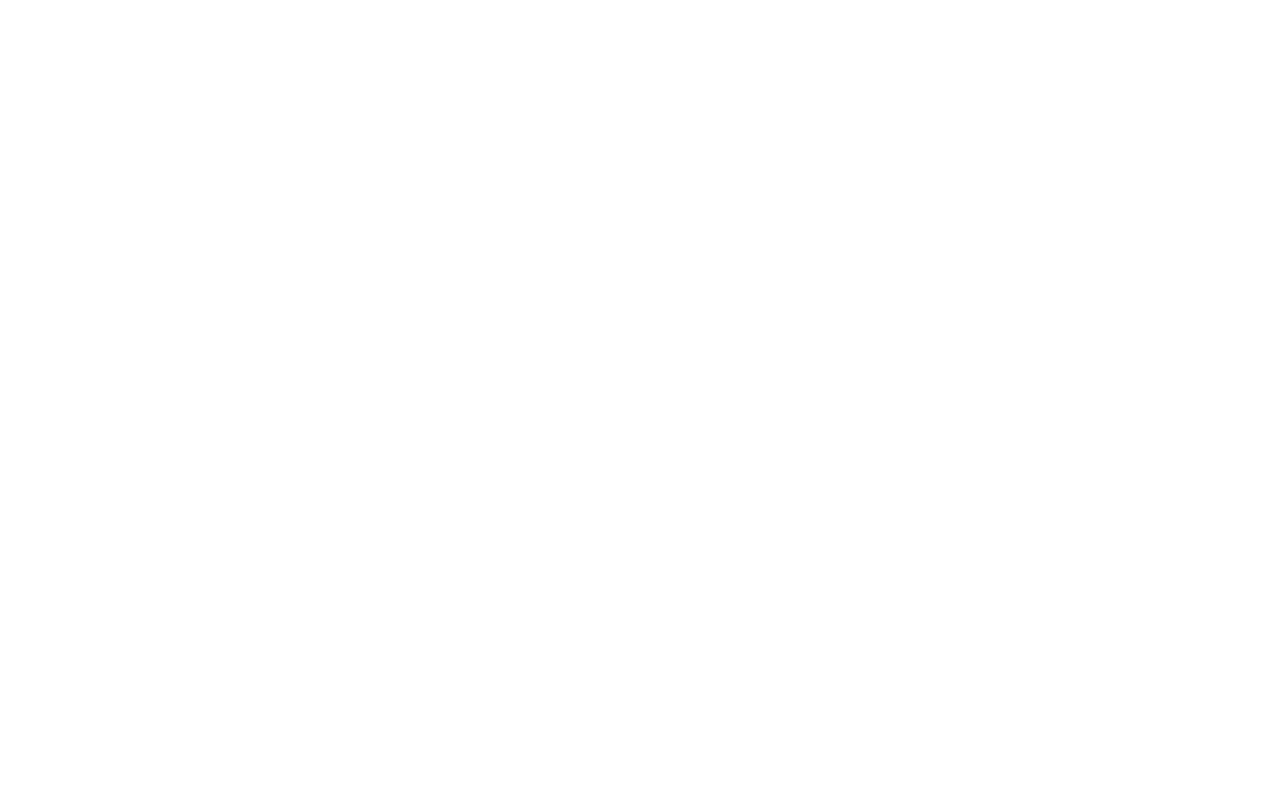
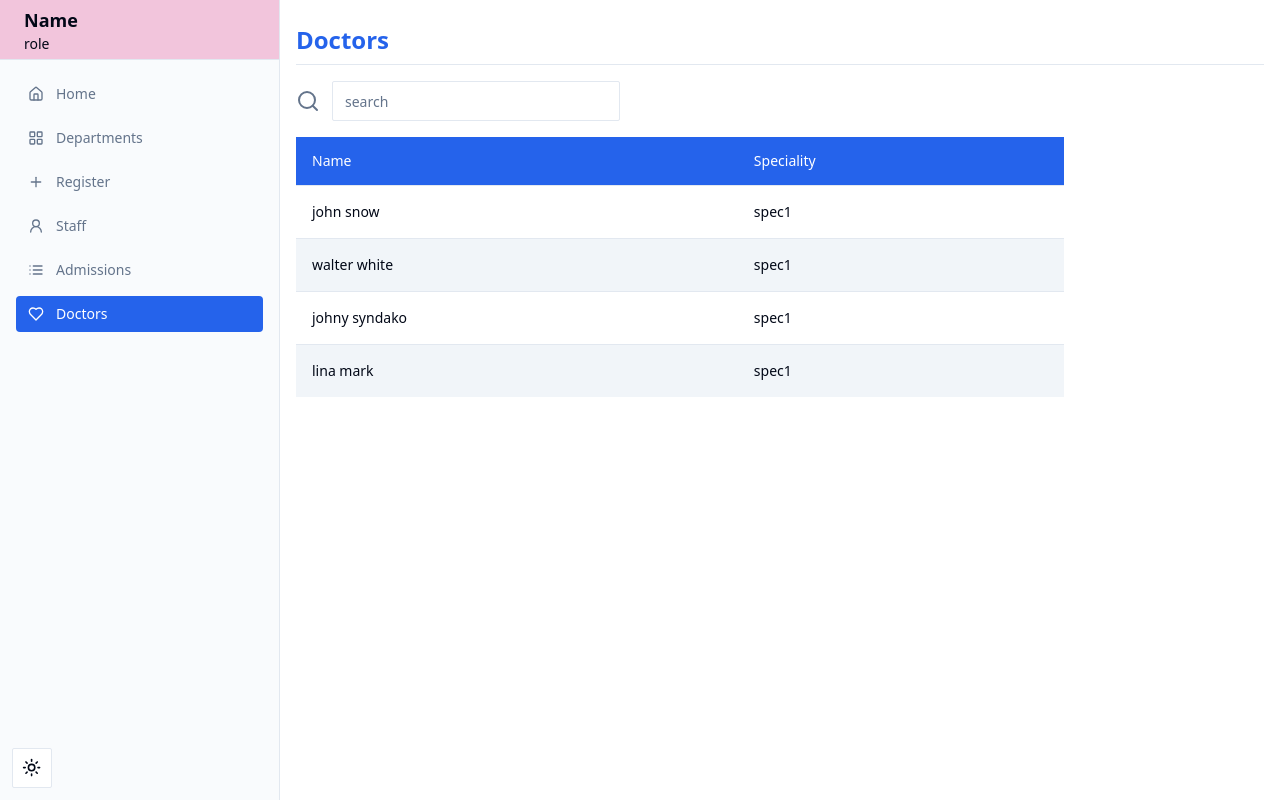
Before and after one commit to osama1403/HospitalERP, a React (Vite) app: page /doctors in a window 1280 px wide. Before the commit this address had no page. Built offline with nearby package versions, Linux system fonts and the light colour scheme.

Commit message:
added Doctors page ui

```diff
--- a/src/App.tsx
+++ b/src/App.tsx
@@ -6,6 +6,7 @@ import Departments from './Pages/Departments/Departments'
 import PatientRegestration from './Pages/Patients Regestration/PatientRegestration'
 import Admissions from './Pages/Admissions/Admissions'
 import Staff from './Pages/Staff/Staff'
+import Doctors from './Pages/Doctors/Doctors'
 
 function App() {
   return (
@@ -19,6 +20,7 @@ function App() {
           <Route path='/login' element={<Login/>} />
           <Route path='/admissions' element={<Admissions/>} />
           <Route path='/staff' element={<Staff/>} />
+          <Route path='/doctors' element={<Doctors/>} />
         </Route>
       </Routes>
 
--- a/src/Layouts/links.ts
+++ b/src/Layouts/links.ts
@@ -4,7 +4,8 @@ import {
   Plus,
   LayoutGrid,
   UserRound,
-  List
+  List,
+  Heart
 } from "lucide-react"
 
 interface navigationLink {
@@ -42,6 +43,11 @@ const links: linksType = {
     icon: List,
     to: '/admissions',
     text: 'Admissions'
+  },
+  doctors: {
+    icon: Heart,
+    to: '/doctors',
+    text: 'Doctors'
   }
 }
 
@@ -52,7 +58,7 @@ export const getLinksForRole = (role: string): navigationLink[] => {
   let result: navigationLink[] = []
   switch (role) {
     case 'ADMIN': {
-      result = [links.home, links.departments, links.register, links.staff, links.admissions]
+      result = [links.home, links.departments, links.register, links.staff, links.admissions, links.doctors]
     }
   }
   return result
--- /dev/null
+++ b/src/Pages/Doctors/Doctors.tsx
@@ -0,0 +1,139 @@
+import PageTitle from "@/components/PageTitle";
+import { useMemo, useState } from "react";
+import { Table, TableBody, TableCell, TableHead, TableHeader, TableRow } from "@/components/ui/table"
+import { CircleAlert, Search } from "lucide-react";
+import { Button } from "@/components/ui/button";
+import { Input } from "@/components/ui/input";
+import useDebounce from "@/hooks/useDebounce";
+
+
+
+
+
+interface doctor {
+  id: number;
+  name: string;
+  speciality: string;
+}
+
+const demoDoctors: doctor[] = [
+  {
+    id: 1,
+    name: 'john snow',
+    speciality: 'spec1'
+  },
+  {
+    id: 2,
+    name: 'walter white',
+    speciality: 'spec1'
+  },
+  {
+    id: 3,
+    name: 'johny syndako',
+    speciality: 'spec1'
+  },
+  {
+    id: 4,
+    name: 'lina mark',
+    speciality: 'spec1'
+  },
+
+]
+
+
+const Doctors = () => {
+
+  const [search, setSearch] = useState('')
+  const debouncedSearch = useDebounce<string>(search, 500)
+  const [data, setData] = useState(demoDoctors)
+
+
+
+  // filtering
+  const filteredDoctors = useMemo(() => {
+    if (data) {
+      return data.filter(el => (el.name).toLowerCase().includes(debouncedSearch.toLowerCase()))
+    }
+    return null
+  }, [debouncedSearch, data])
+
+  return (
+    <div className="px-4 py-6">
+      <PageTitle text="Doctors" />
+      <div className="flex items-center gap-3 mb-4">
+        <Search className="w-6 h-6 text-muted-foreground" />
+        <Input placeholder="search" value={search} onChange={(e) => { setSearch(e.target.value) }} className="max-w-72" />
+      </div>
+
+
+      <Table className="max-w-3xl w-full min-w-[500px]">
+        <TableHeader>
+          <TableRow className="bg-primary hover:bg-primary">
+            <TableHead className="text-primary-foreground">Name</TableHead>
+            <TableHead className="text-primary-foreground">Speciality</TableHead>
+          </TableRow>
+        </TableHeader>
+
+        <TableBody>
+          {
+            // errors
+            false ?
+              <TableRow className="border-0 bg-transparent hover:bg-transparent">
+                <TableCell colSpan={2} className=" py-5">
+                  <div className="flex flex-col gap-3 items-center justify-center">
+                    <CircleAlert />
+                    <p>Something went wrong</p>
+                    <Button size={'sm'} variant={'outline'}>Retry</Button>
+                  </div>
+                </TableCell>
+              </TableRow>
+              :
+              //  loading
+              false ?
+                <TableRow className="border-0 bg-transparent hover:bg-transparent">
+                  <TableCell colSpan={2} className=" py-5">
+                    <div className="flex justify-center">
+                      <div className="w-12 h-12 rounded-full border-[6px] border-muted border-t-primary animate-spin " >
+                      </div>
+                    </div>
+                  </TableCell>
+                </TableRow>
+
+                :
+
+                filteredDoctors && (
+                  filteredDoctors.length > 0 ?
+                    filteredDoctors.map((doctor) => (
+                      <DoctorsTableElement key={doctor.id} doctor={doctor} />
+                    ))
+                    :
+                    <TableRow className="border-0 bg-transparent hover:bg-transparent">
+                      <TableCell colSpan={5} className="text-center text-lg text-muted-foreground ">
+                        no doctors found
+                      </TableCell>
+                    </TableRow>
+                )
+          }
+        </TableBody>
+      </Table>
+    </ div>
+
+  );
+}
+
+export default Doctors;
+
+
+const DoctorsTableElement = ({ doctor }: { doctor: doctor }) => {
+  const handleClick = (id: number) => {
+    console.log(id);
+  }
+
+  return (
+    <TableRow className="even:bg-muted cursor-pointer hover:bg-primary/25" onClick={() => { handleClick(doctor.id) }}>
+      <TableCell className="font-medium">{doctor.name}</TableCell>
+      <TableCell className="font-medium">{doctor.speciality}</TableCell>
+
+    </TableRow>
+  )
+}
```
